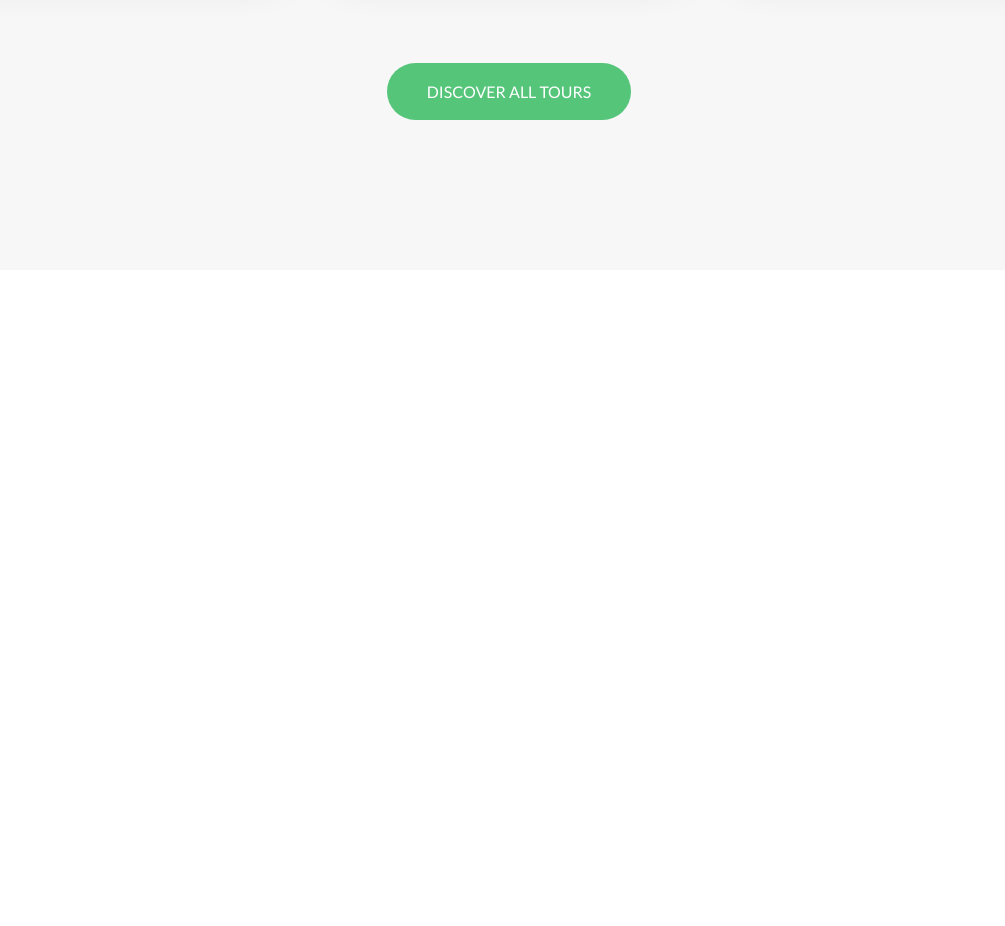
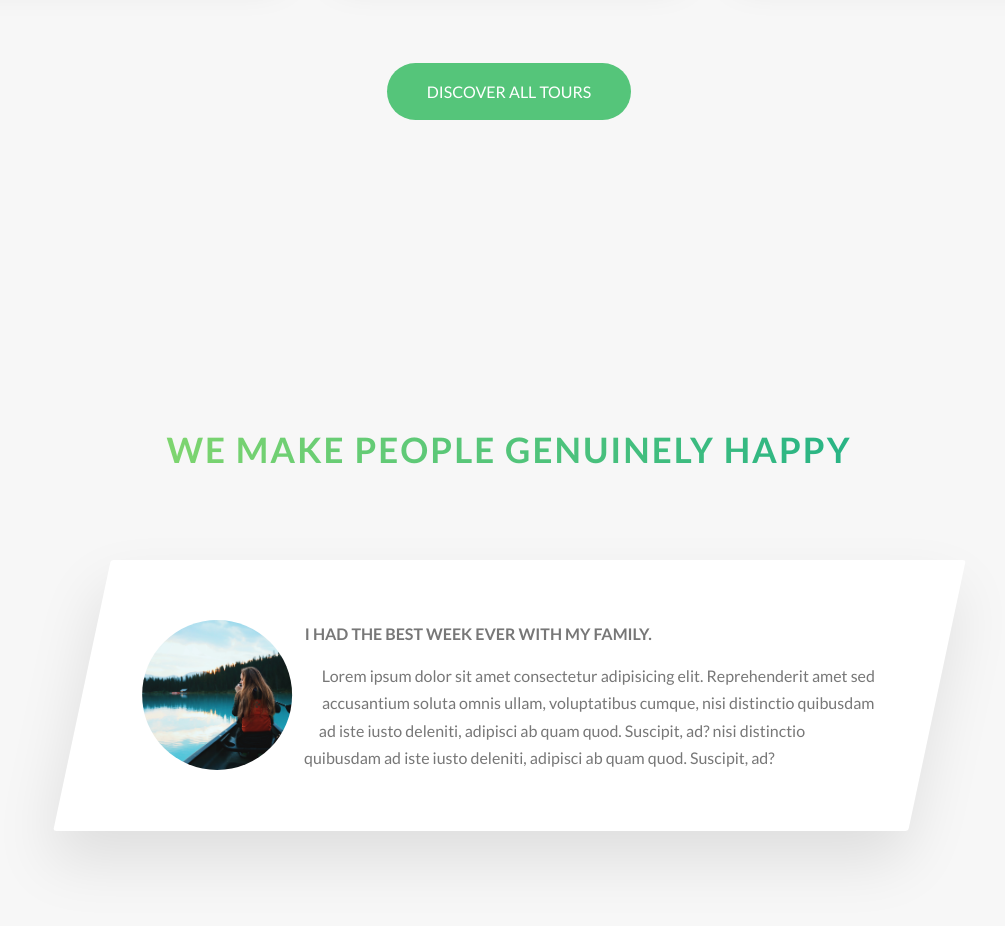
Before and after one commit to rjaguero00/Natours, a website: page index.html in a window 1280 px wide. Shown: the part 3090-4016 px from the top of the page, without its empty margins (131-1136 px from the left). Before the commit the page ends 3390 px from the top, so only its background shows below. Drawn offline with Linux system fonts and the light colour scheme.

Commit message:
basic story card

```diff
--- /dev/null
+++ b/assets/sass/components/_story.scss
@@ -0,0 +1,35 @@
+.story {
+    width: 75%;
+    margin: 0 auto;
+    box-shadow: 0 3rem 6rem rgba($color-black, .1);
+    background-color: $color-white;
+    border-radius: 3px;
+    padding: 6rem;
+    padding-left: 9rem;
+    font-size: $default-font-size;
+    transform: skewX(-12deg);
+
+    & > * {
+        transform: skewX(12deg);
+    }
+
+    &__shape {
+        width: 15rem;
+        height: 15rem;
+        float: left;
+        -webkit-shape-outside: circle(50% to 50% 50%);
+        shape-outside: circle(50% at 50% 50%);
+        -webkit-clip-path: circle(50% at 50% 50%);
+        clip-path: circle(50% at 50% 50%);
+        transform: translateX(-3rem) skewX(12deg);
+    }
+
+    &__img {
+        height: 100%;
+
+    }
+
+    &__text {
+        transform: skewX(12deg);
+    }
+}
--- a/assets/sass/main.scss
+++ b/assets/sass/main.scss
@@ -13,6 +13,7 @@
 @import "components/card";
 @import "components/composition";
 @import "components/feature-box";
+@import "components/story";
 
 @import "layout/grid";
 @import "layout/header";
--- a/assets/sass/pages/_home.scss
+++ b/assets/sass/pages/_home.scss
@@ -28,3 +28,8 @@
     margin-top: -11rem;
 
 }
+
+.section-stories {
+    padding: 15rem 0;
+    background-color: $color-grey-light-1;
+}
--- a/index.html
+++ b/index.html
@@ -229,7 +229,34 @@
             <div class="u-center-text u-margin-top-huge">
                 <a href="#" class="btn btn--green">Discover All Tours</a>
             </div>
+        </section>
 
+        <!-- Review Section -->
+        <section class="section-stories">
+            <div class="u-center-text u-margin-bottom-big">
+                <h2 class="heading-secondary">
+                    We Make People Genuinely Happy
+                </h2>
+            </div>
+
+            <div class="row">
+                <div class="story">
+                    <figure class="story__shape">
+                        <img src="assets/img/nat-8.jpg" alt="Person on a tour" class="story__img">
+                    </figure>
+                    <div class="story__text">
+                        <h3 class="heading-tertiary u-margin-bottom-small">
+                            I Had the best week ever with my family.
+                        </h3>
+                        <p>
+                            Lorem ipsum dolor sit amet consectetur adipisicing elit. Reprehenderit amet sed accusantium
+                            soluta omnis ullam, voluptatibus cumque, nisi distinctio quibusdam ad iste iusto deleniti,
+                            adipisci ab quam quod. Suscipit, ad? nisi distinctio quibusdam ad iste iusto deleniti,
+                            adipisci ab quam quod. Suscipit, ad?
+                        </p>
+                    </div>
+                </div>
+            </div>
         </section>
 
 
```
Also changed, not shown: assets/css/style.css.
